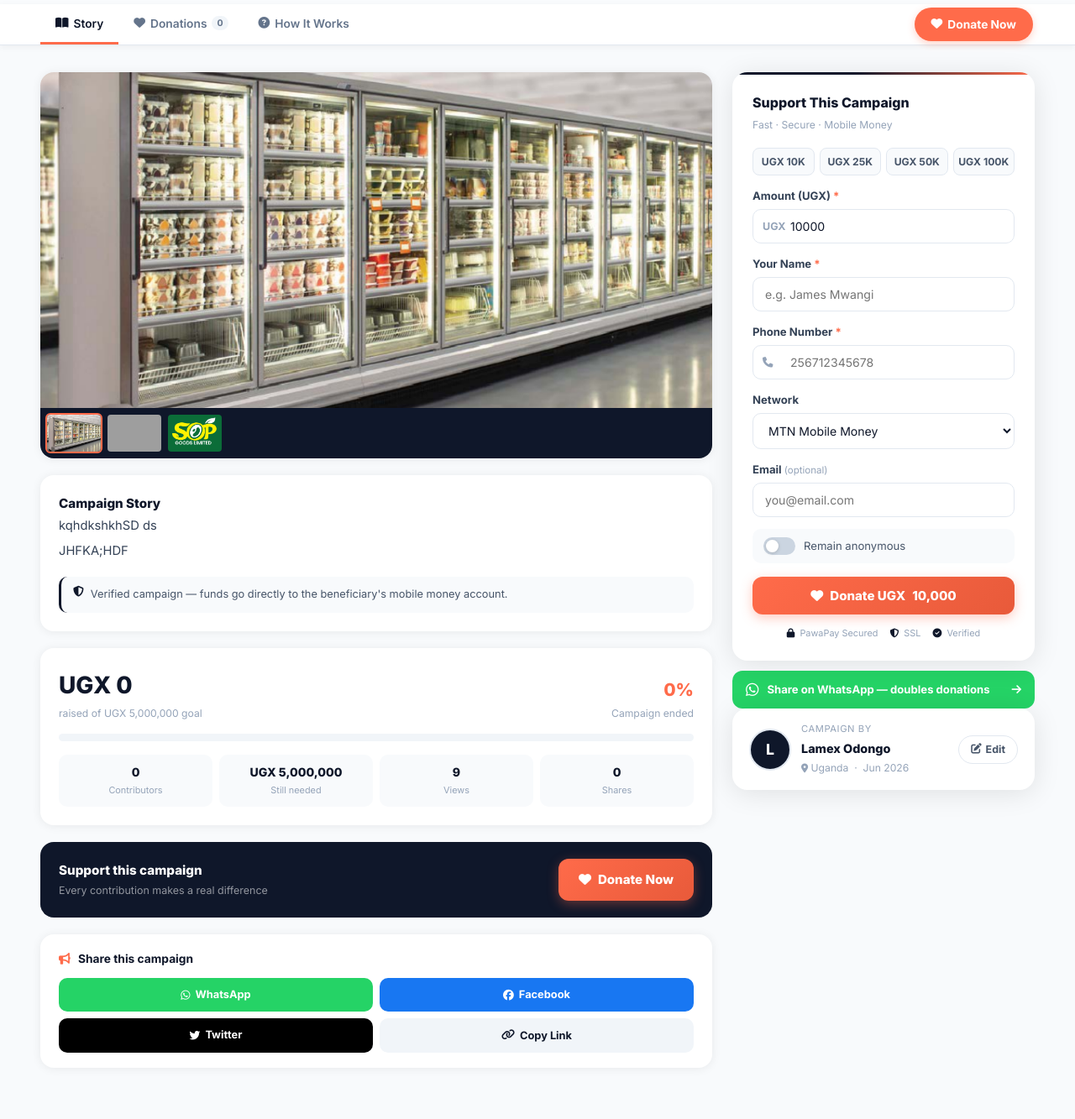
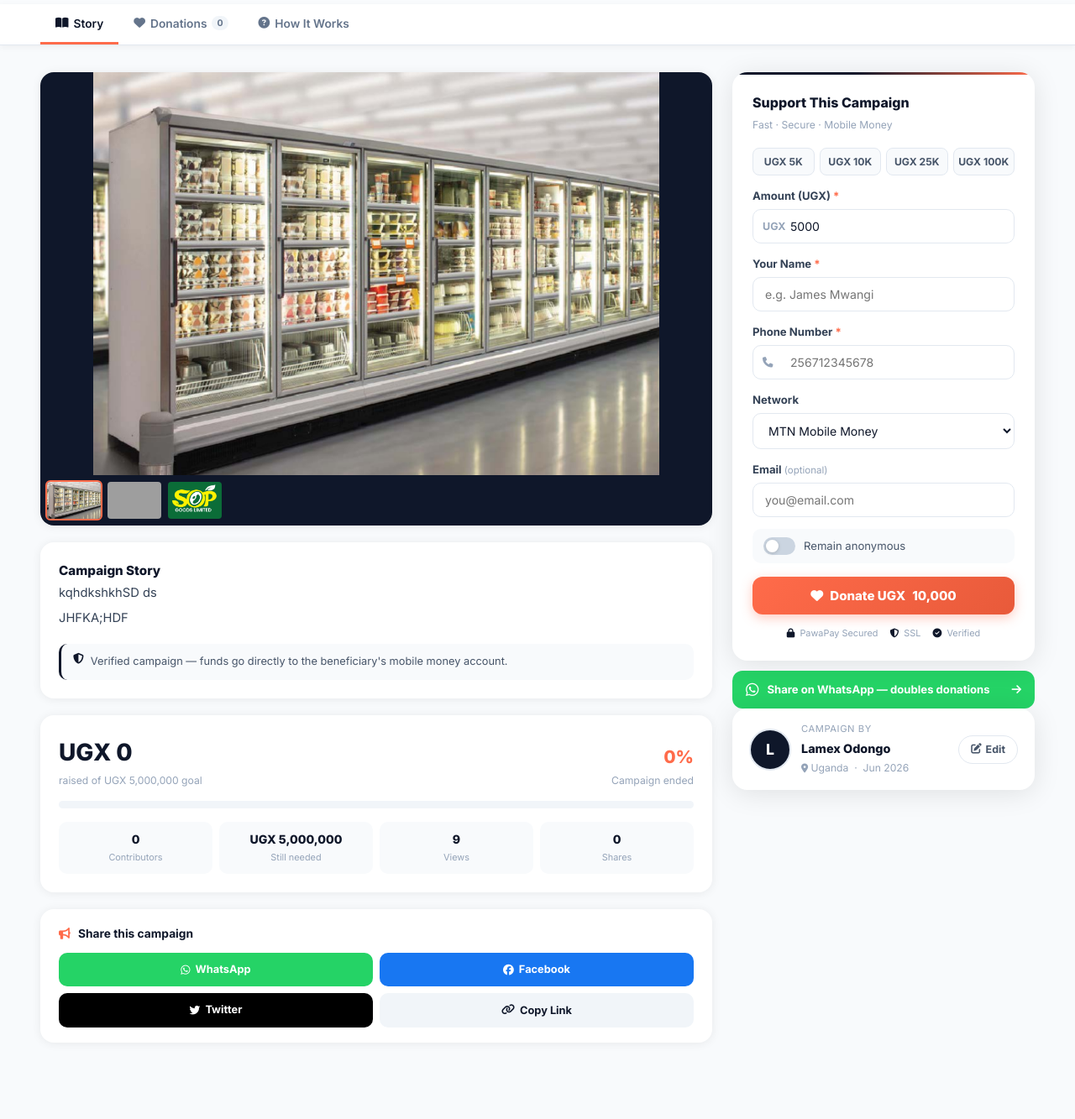
Before and after one commit to kakebetechnologies/sedufunds, a PHP site: page /chama/campaign-detail.php?id=7 in a window 1280 px wide. Shown: the part 444-1777 px from the top of the page at 84% size. Run offline with PHP 8.4, Linux system fonts and the light colour scheme; a user stored in the database is signed in; data comes from the database, SQL or seed files in the repository; grey boxes are pictures that could not be loaded.

Commit message:
buttons updated for campaing details

```diff
--- a/chama/campaign-detail.php
+++ b/chama/campaign-detail.php
@@ -90,13 +90,28 @@
 
 $protocol     = (!empty($_SERVER['HTTPS']) && $_SERVER['HTTPS'] !== 'off') ? 'https' : 'http';
 $canonicalUrl = BASE . '/campaign-detail.php?id=' . $cid;
-$ogImage      = !empty($campaignImages[0]['image_url'])
-                    ? (strpos($campaignImages[0]['image_url'],'http')===0
-                        ? $campaignImages[0]['image_url']
-                        : $protocol.'://'.$_SERVER['HTTP_HOST'].$campaignImages[0]['image_url'])
-                    : $heroImg;
+
+// ── OG Image — must be a fully-qualified absolute URL ────────
+if (!empty($campaignImages[0]['image_url'])) {
+    $rawImg = $campaignImages[0]['image_url'];
+    if (strpos($rawImg, 'http') === 0) {
+        $ogImage = $rawImg; // already absolute
+    } else {
+        // Stored as relative path e.g. /uploads/campaigns/file.jpg
+        // Strip any /chama prefix for live, keep it for local
+        $ogImage = $protocol . '://' . $_SERVER['HTTP_HOST'] . $rawImg;
+    }
+} else {
+    $ogImage = $heroImg; // Unsplash fallback
+}
+
 $ogTitle      = htmlspecialchars($c['title'], ENT_QUOTES);
-$ogDesc       = htmlspecialchars(substr(strip_tags($c['description']),0,160), ENT_QUOTES);
+$ogDesc       = htmlspecialchars(
+    ($c['currency'] . ' ' . number_format($c['raised_amount']) . ' raised · ' .
+     number_format($totalDonorsAll) . ' supporters · ' .
+     substr(strip_tags($c['description']), 0, 120) . '…'),
+    ENT_QUOTES
+);
 $pageTitle    = htmlspecialchars($c['title']).' – ChamaFunds';
 $pageDescription = $ogDesc;
 
@@ -112,19 +127,27 @@
 $shareTitleEnc = urlencode($c['title'] . ' – ChamaFunds');
 
 $extraCss = <<<HTML
-  <meta property="og:type"         content="website"/>
-  <meta property="og:url"          content="{$canonicalUrl}"/>
-  <meta property="og:title"        content="{$ogTitle}"/>
-  <meta property="og:description"  content="{$ogDesc}"/>
-  <meta property="og:image"        content="{$ogImage}"/>
-  <meta property="og:image:width"  content="1200"/>
-  <meta property="og:image:height" content="630"/>
-  <meta property="og:site_name"    content="ChamaFunds"/>
-  <meta name="twitter:card"        content="summary_large_image"/>
-  <meta name="twitter:title"       content="{$ogTitle}"/>
-  <meta name="twitter:description" content="{$ogDesc}"/>
-  <meta name="twitter:image"       content="{$ogImage}"/>
-  <link rel="canonical"            href="{$canonicalUrl}"/>
+  <!-- ══ Open Graph (Facebook · WhatsApp · Telegram · iMessage) ══ -->
+  <meta property="og:type"              content="website"/>
+  <meta property="og:url"               content="{$canonicalUrl}"/>
+  <meta property="og:title"             content="{$ogTitle}"/>
+  <meta property="og:description"       content="{$ogDesc}"/>
+  <meta property="og:image"             content="{$ogImage}"/>
+  <meta property="og:image:secure_url"  content="{$ogImage}"/>
+  <meta property="og:image:width"       content="1200"/>
+  <meta property="og:image:height"      content="630"/>
+  <meta property="og:image:alt"         content="{$ogTitle}"/>
+  <meta property="og:site_name"         content="ChamaFunds"/>
+  <meta property="og:locale"            content="en_US"/>
+  <!-- ══ Twitter / X Card ══ -->
+  <meta name="twitter:card"             content="summary_large_image"/>
+  <meta name="twitter:site"             content="@ChamaFunds"/>
+  <meta name="twitter:title"            content="{$ogTitle}"/>
+  <meta name="twitter:description"      content="{$ogDesc}"/>
+  <meta name="twitter:image"            content="{$ogImage}"/>
+  <meta name="twitter:image:alt"        content="{$ogTitle}"/>
+  <!-- ══ Canonical ══ -->
+  <link rel="canonical"                 href="{$canonicalUrl}"/>
 HTML;
 
 include __DIR__ . '/includes/header.php';
@@ -216,9 +239,9 @@
         </button>
       </div>
       <?php if ($c['status']==='active'): ?>
-      <a href="#donateWidget" class="cd-tab-donate">
+      <!-- <a href="#donateWidget" class="cd-tab-donate">
         <i class="fas fa-heart"></i> Donate Now
-      </a>
+      </a> -->
       <?php endif; ?>
     </div>
   </div>
@@ -368,19 +391,6 @@
               </div>
             </div>
           </div>
-
-          <!-- Donate CTA (inline, after story) -->
-          <?php if ($c['status']==='active'): ?>
-          <div class="cd-inline-cta">
-            <div>
-              <p class="cd-inline-cta-title">Support this campaign</p>
-              <p class="cd-inline-cta-sub">Every contribution makes a real difference</p>
-            </div>
-            <a href="#donateWidget" class="cd-donate-btn">
-              <i class="fas fa-heart"></i> Donate Now
-            </a>
-          </div>
-          <?php endif; ?>
 
           <!-- Share -->
           <div class="cd-share-block">
@@ -546,9 +556,10 @@
 
             <!-- Quick amounts -->
             <div class="cd-quick">
-              <button type="button" class="cd-q-btn" data-amount="10000">UGX 10K</button>
+              <button type="button" class="cd-q-btn" data-amount="5000">UGX 5K</button>
+              <button type="button" class="cd-q-btn" data-amount="25000">UGX 10K</button>
               <button type="button" class="cd-q-btn" data-amount="25000">UGX 25K</button>
-              <button type="button" class="cd-q-btn" data-amount="50000">UGX 50K</button>
+              <!-- <button type="button" class="cd-q-btn" data-amount="50000">UGX 50K</button> -->
               <button type="button" class="cd-q-btn" data-amount="100000">UGX 100K</button>
             </div>
 
@@ -556,7 +567,7 @@
               <label class="cd-label">Amount (<?= $c['currency'] ?>) <span>*</span></label>
               <div class="cd-input-wrap">
                 <span class="cd-input-pre"><?= $c['currency'] ?></span>
-                <input type="number" id="contributionAmount" class="cd-input" placeholder="Enter amount" min="1000" value="10000" />
+                <input type="number" id="contributionAmount" class="cd-input" placeholder="e.g. 5000" min="1000" value="5000" />
               </div>
             </div>
 
@@ -580,6 +591,7 @@
                 <option>Airtel Money</option>
                 <option>Orange Money</option>
                 <option>Safaricom M-PESA</option>
+                <option>Card Payment</option>
               </select>
             </div>
 
@@ -887,9 +899,9 @@
   overflow:hidden; margin-bottom:20px;
   box-shadow:0 1px 12px rgba(0,0,0,.07);
 }
-.cd-photo-main { overflow:hidden; max-height:400px; }
+.cd-photo-main { overflow:hidden; max-height:480px; background:#0f172a; }
 .cd-photo-main img {
-  width:100%; max-height:400px; object-fit:cover;
+  width:100%; max-height:480px; object-fit:contain;
   display:block; transition:transform .5s ease;
 }
 .cd-photo-main:hover img { transform:scale(1.02); }
@@ -1288,7 +1300,7 @@
   .cd-quick { flex-wrap:wrap; }
   .cd-q-btn { min-width:calc(50% - 4px); flex:none; }
   /* Photos full-width, slightly shorter */
-  .cd-photo-main { max-height:240px; }
+  .cd-photo-main { max-height:300px; }
   .cd-photo-main img { max-height:240px; }
   /* Compact body padding — leave room for sticky donate bar */
   .cd-body { padding:20px 0 100px; }
```
